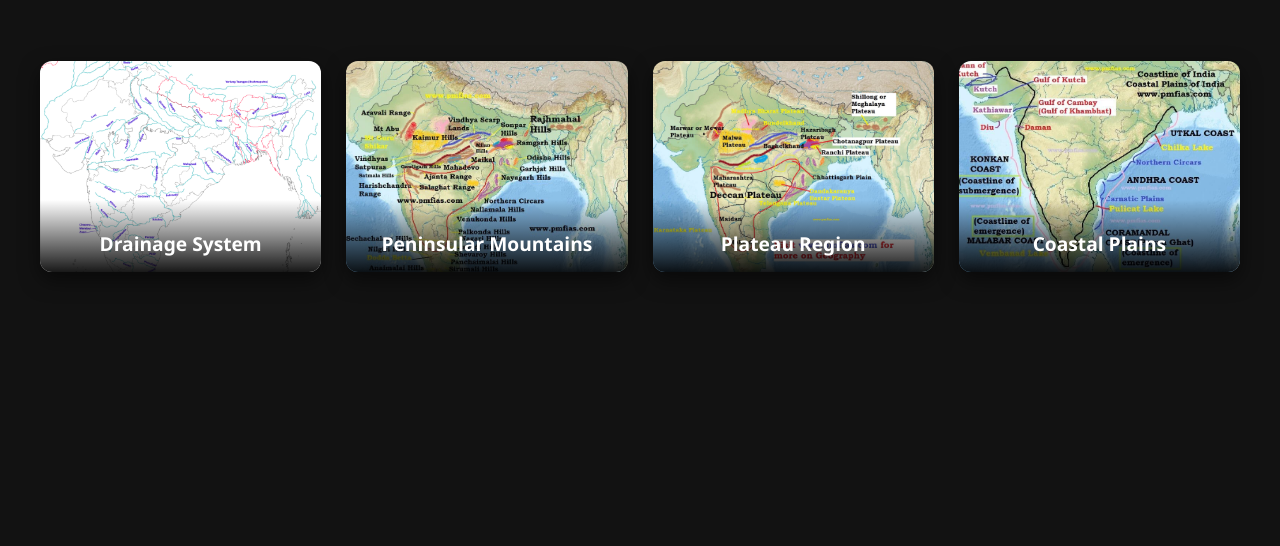
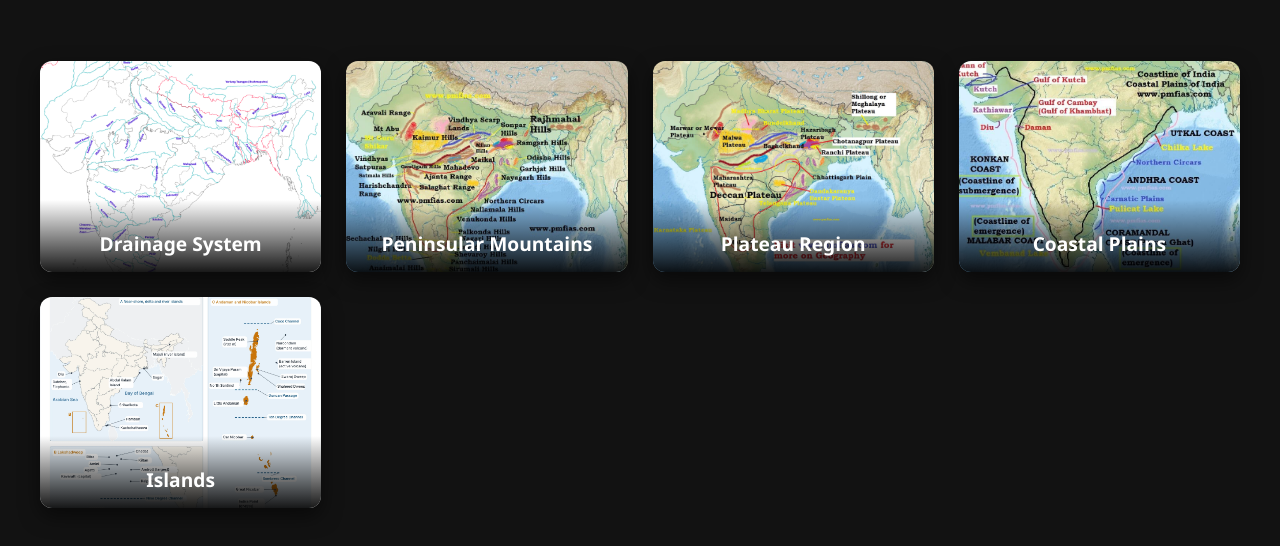
Before and after one commit to pp-luffy/CA, a plain HTML site: page html/Shortnotes/Geography/images.html in a window 1280 px wide. Shown: the part 110-656 px from the top of the page. Drawn offline with Linux system fonts and the light colour scheme.

Commit message:
Add islands image data to images array

```diff
--- a/html/Shortnotes/Geography/images.html
+++ b/html/Shortnotes/Geography/images.html
@@ -254,7 +254,8 @@
             { src: './images/drainage.jpg', fallback: './images/drainage.jpeg', title: 'Drainage System' },
             { src: './images/mountainOfPeninsular.jpg', fallback: './images/mountainOfPeninsular.jpeg', title: 'Peninsular Mountains' },
             { src: './images/plateau.jpg', fallback: './images/plateau.jpeg', title: 'Plateau Region' },
-            { src: './images/coastal.jpg', fallback: './images/coastal.jpeg', title: 'Coastal Plains' }
+            { src: './images/coastal.jpg', fallback: './images/coastal.jpeg', title: 'Coastal Plains' },
+            { src: './images/islands.jpg', fallback: './images/islands.jpeg', title: 'Islands' }
         ];
 
         let currentIndex = 0;
```
